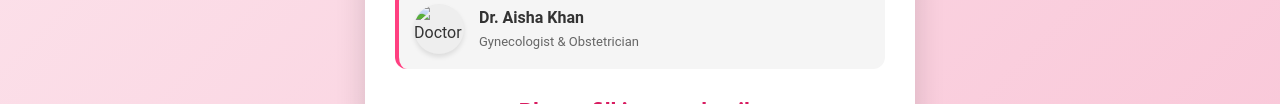
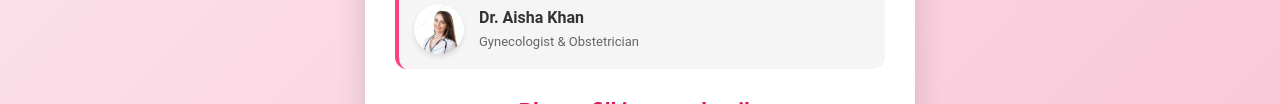
Before and after one commit to KhushiGupta19826/Femina_HealthTracker, a plain HTML site: page navbar/appointment-form.html in a window 1280 px wide. Shown: the part 316-420 px from the top of the page. Drawn offline with Linux system fonts and the light colour scheme.

Commit message:
addition of image in appointment form

```diff
--- a/navbar/appointment-form.html
+++ b/navbar/appointment-form.html
@@ -530,13 +530,14 @@
         <!-- Doctor Info -->
         <div class="doctor-info">
             <div class="doctor-avatar">
-                <img src="/api/placeholder/50/50" alt="Doctor">
+                <img src="assets/doctor-aisha-khan.jpg" alt="Doctor">
             </div>
             <div class="doctor-details">
                 <div class="doctor-name">Dr. Aisha Khan</div>
                 <div class="doctor-specialty">Gynecologist & Obstetrician</div>
             </div>
         </div>
+
 
         <h2>Please fill in your details</h2>
 
```
